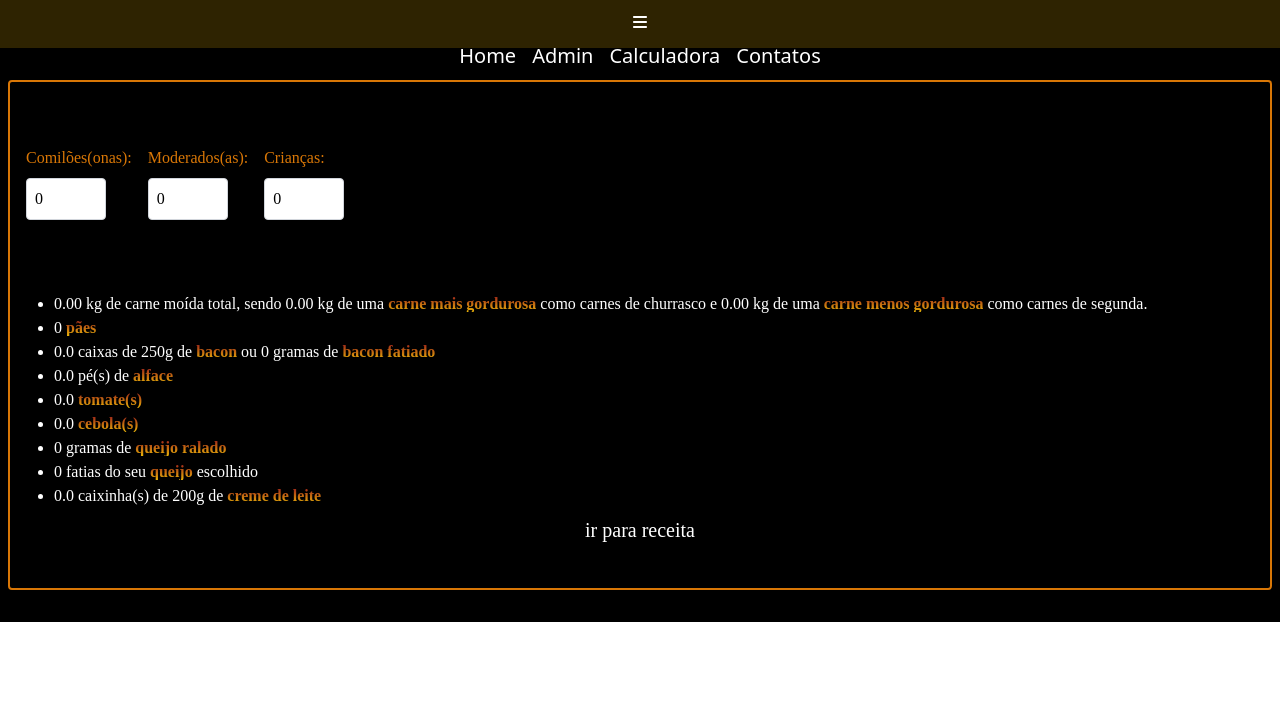
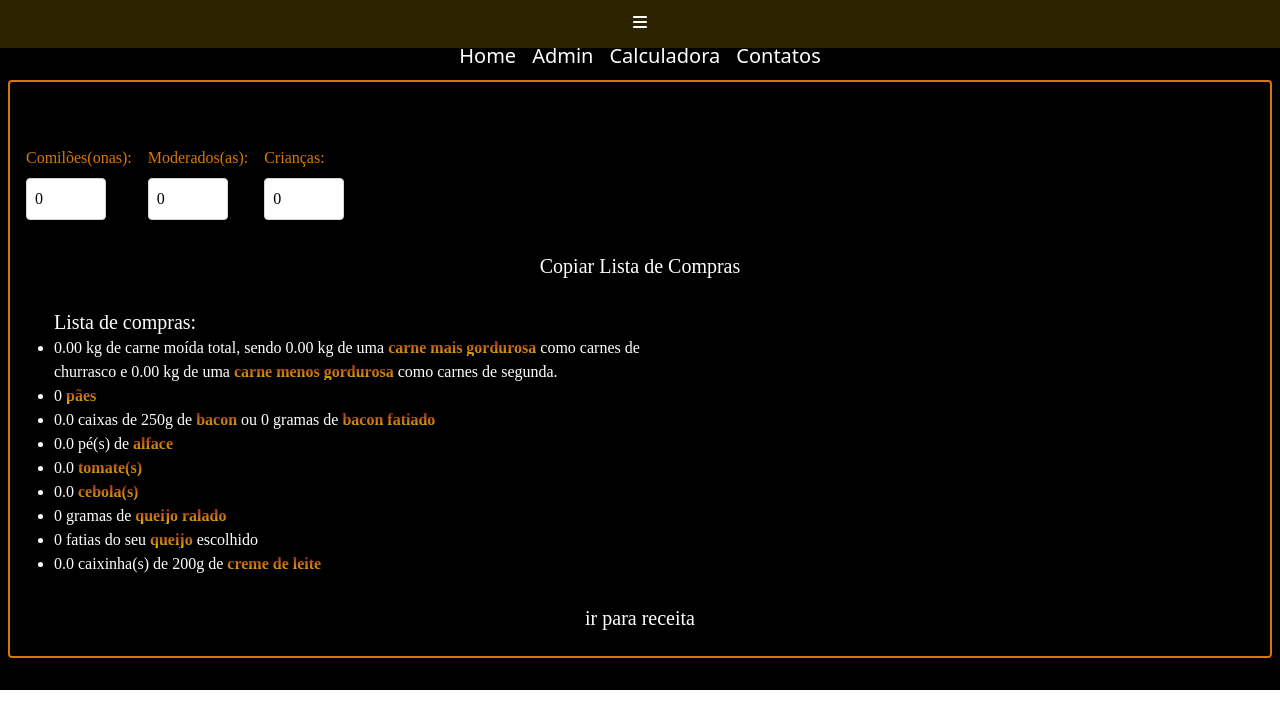
Before and after one commit to zitchu/CalculaBurger, a React (Create React App) app: page /Admin in a window 1280 px wide. Shown: the top 728 px of the page. Built offline with nearby package versions, Linux system fonts and the light colour scheme.

Commit message:
botão copiar

```diff
--- a/src/pages/Calc.tsx
+++ b/src/pages/Calc.tsx
@@ -2,6 +2,17 @@ import React, { useState } from 'react';
 import { Link } from 'react-router-dom';
 
 function Calc() {
+    const [copied, setCopied] = useState(false);
+
+    const handleCopyClick = () => {
+        navigator.clipboard.writeText(listaCompras);
+        setCopied(true);
+
+        setTimeout(() => {
+            setCopied(false);
+        }, 2000);
+        };
+
     const [comiloes, setComiloes] = useState(0);
     const [moderados, setModerados] = useState(0);
     const [criancas, setCriancas] = useState(0);
@@ -48,6 +59,17 @@ function Calc() {
         creme: totalCre,
     };
     };
+    const listaCompras = `
+    ${calcularCompras().carne} kg de carne moída total, sendo ${calcularCompras().kgCarne} kg de uma carne mais gordurosa como carnes de churrasco e ${calcularCompras().kgCarne} kg de uma carne menos gordurosa como carnes de segunda.
+    ${calcularCompras().pao} pães
+    ${calcularCompras().bacon} caixas de 250g de bacon ou ${calcularCompras().kgBacon} gramas de bacon fatiado
+    ${calcularCompras().alface} pé(s) de alface
+    ${calcularCompras().tomate} tomate(s)
+    ${calcularCompras().cebola} cebola(s)
+    ${calcularCompras().kgQue} gramas de queijo ralado
+    ${calcularCompras().queijo} fatias do seu queijo escolhido
+    ${calcularCompras().creme} caixinha(s) de 200g de creme de leite
+    `;
     return (
     <div className="p-4 bg-transparent shadow-lg rounded border-2 m-2 border-yellow-600">
     <h1 className="text-2xl font-bold mb-4">Calculadora de Carne</h1>
@@ -83,10 +105,20 @@ function Calc() {
                 />
             </div>
         </div>
-        <div className='shadow-lg rounded-lg px-2 pt-2'>
+        <div className='shadow-lg rounded-lg px-2 pt-2 flex flex-col'>
+        <div className="text-center no-style">
+            <button
+                className='text-xl text-white hover:bg-yellow-600 hover:text-white rounded-lg p-2 transition-all duration-300'
+                onClick={handleCopyClick}
+            >
+                Copiar Lista de Compras
+            </button>
+            {copied && <span style={{ marginLeft: '10px' }}>Texto copiado!</span>}
+            </div>
+        <ul className='list-disc text-white m-5'>
         <h2 className='text-xl'>Lista de compras:</h2>
-        <ul className='list-disc text-white m-5'>
-            <li className="text-left">{calcularCompras().carne} kg de carne moída total, sendo {calcularCompras().kgCarne} kg de uma <strong className="text-gradient">carne mais gordurosa</strong> como carnes de churrasco e  {calcularCompras().kgCarne} kg de uma <strong className="text-gradient">carne menos gordurosa</strong> como carnes de segunda.</li>
+
+            <li className="text-left">{calcularCompras().carne} kg de carne moída total, sendo {calcularCompras().kgCarne} kg de uma <strong className="text-gradient">carne mais gordurosa</strong> como carnes de <br/> churrasco e   {calcularCompras().kgCarne} kg de uma <strong className="text-gradient">carne menos gordurosa</strong> como carnes de segunda.</li>
             <li className="text-left">{calcularCompras().pao} <strong className="text-gradient">pães</strong></li>
             <li className="text-left">{calcularCompras().bacon} caixas de 250g de <strong className="text-gradient">bacon</strong> ou {calcularCompras().kgBacon} gramas de <strong className="text-gradient">bacon fatiado</strong> </li>
             <li className="text-left">{calcularCompras().alface} pé(s) de <strong className="text-gradient">alface</strong></li>
@@ -95,8 +127,8 @@ function Calc() {
             <li className="text-left">{calcularCompras().kgQue} gramas de <strong className="text-gradient">queijo ralado</strong></li>
             <li className="text-left">{calcularCompras().queijo} fatias do seu<strong className="text-gradient"> queijo</strong> escolhido</li>
             <li className="text-left">{calcularCompras().creme} caixinha(s) de 200g de <strong className="text-gradient">creme de leite</strong></li>
-            <li className="text-center no-style"><button className='text-xl text-white hover:bg-yellow-600 hover:text-white rounded-lg p-2 transition-all duration-300'><Link to='/Contatos/:id'>ir para receita</Link></button></li>
         </ul>
+            <div className="text-center no-style"><button className='text-xl text-white hover:bg-yellow-600 hover:text-white rounded-lg p-2 transition-all duration-300'><Link to='/Contatos/:id'>ir para receita</Link></button></div>
     </div>
     </div>
     );
```
